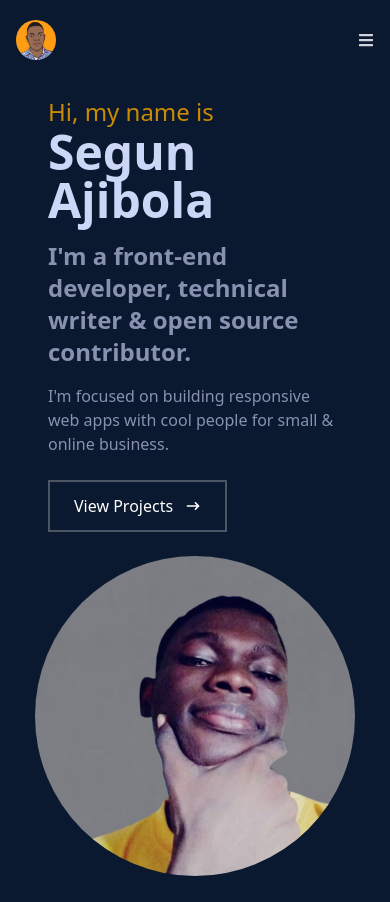
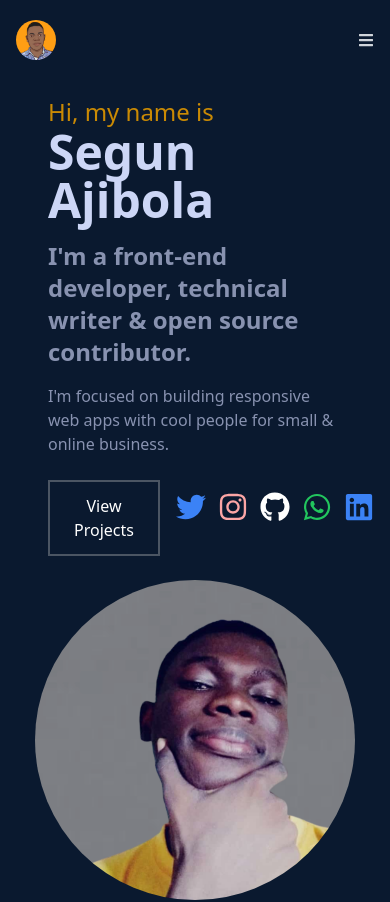
Before and after one commit to segunajibola/portfolio, a React (Create React App) app: page / in a window 390 px wide. Shown: the top 902 px of the page. Built offline with nearby package versions, Linux system fonts and the light colour scheme; the HTML template or start-up script is replaced by a standard one.

Commit message:
fix home

```diff
--- a/src/components/Home.js
+++ b/src/components/Home.js
@@ -1,6 +1,13 @@
 import React from 'react';
 import profileImg from '../assets/newPr.png';
 import { HiArrowNarrowRight } from 'react-icons/hi';
+import {
+    FaWhatsapp,
+    FaGithub,
+    FaLinkedin,
+    FaInstagram,
+    FaTwitter,
+  } from 'react-icons/fa';
 
 const Home = () => {
   return (
@@ -19,12 +26,28 @@ const Home = () => {
                 I'm focused on building responsive web apps with cool people for small & online business.
                 </p>
                 <div>
-                <button className='text-white group border-2 border-gray-600 px-6 py-3 my-2 flex items-center hover:bg-yellow-600 hover:border-white'>
-                    View Projects
-                    <span className='group-hover:rotate-90 duration-300'>
-                    <HiArrowNarrowRight className='ml-3' />
-                    </span>
-                </button>
+                <div className='flex justify-betw een i tems-center w-full'>
+                    <button className='text-white border-2 border-gray-600 px-6 py-3 my-2 flex items-center hover:bg-yellow-600 hover:border-white'>
+                        View Projects
+                    </button>
+                    <div class="lg:hidden inline-flex text-2xl space-x-3 ml-4 mt-5">
+                            <a href="https://www.twitter.com/iamsegunajibola">
+                                <FaTwitter size={30} className='text-blue-500' />
+                            </a>
+                            <a href="https://www.instagram.com/iamsegunajibola">
+                                <FaInstagram size={30} className='text-red-300' />
+                            </a>
+                            <a href="https://wwww.github.com/segunajibola">
+                                <FaGithub size={30} className='text-white' />
+                            </a>
+                            <a href="https://wa.me/2348105729893">
+                                <FaWhatsapp size={30} className='text-green-500' />
+                            </a>
+                            <a href="https://wwww.github.com/segunajibola">
+                                <FaLinkedin className='bg- white text-blue-500' size={30} />
+                            </a>
+                    </div>
+                </div>
                 </div>
             </div>
             <div className='flex flex-shrink-0 justify-center sp:pb-0 md:pb-0 items-center'>
--- a/src/components/Navbar.js
+++ b/src/components/Navbar.js
@@ -26,28 +26,23 @@ const Navbar = () => {
         {/* </li> */}
 
       {/* menu */}
-      <ul className='hidden md:flex'>
-        <li className='mx-8 cursor-pointer'>
-          <Link to='home' smooth={true} duration={500}>
-            Home
-          </Link>
-        </li>
-        <li className='mx-8 cursor-pointer'>
+      <ul className='hidden md:flex space-x-10'>
+        <li className='mx- 8 cursor-pointer'>
           <Link to='about' smooth={true} duration={500}>
             About
           </Link>
         </li>
-        <li className='mx-8 cursor-pointer'>
+        <li className='mx- 8 cursor-pointer'>
           <Link to='skills' smooth={true} duration={500}>
             Skills
           </Link>
         </li>
-        <li className='mx-8 cursor-pointer'>
+        <li className='mx- 8 cursor-pointer'>
           <Link to='projects' smooth={true} duration={500}>
             Projects
           </Link>
         </li>
-        <li className='mx-8 cursor-pointer'>
+        <li className='mx- 8 cursor-pointer'>
           <Link to='contact' smooth={true} duration={500}>
             Contact
           </Link>
```
